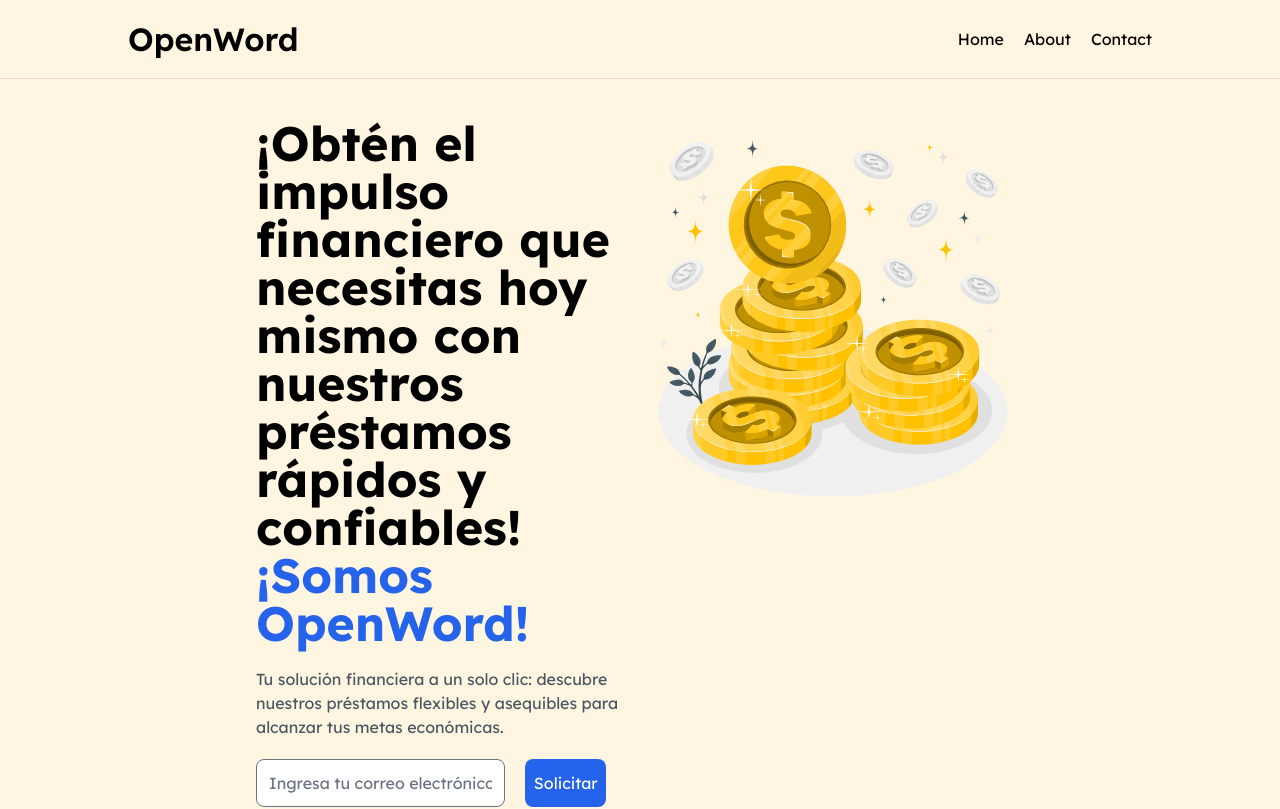
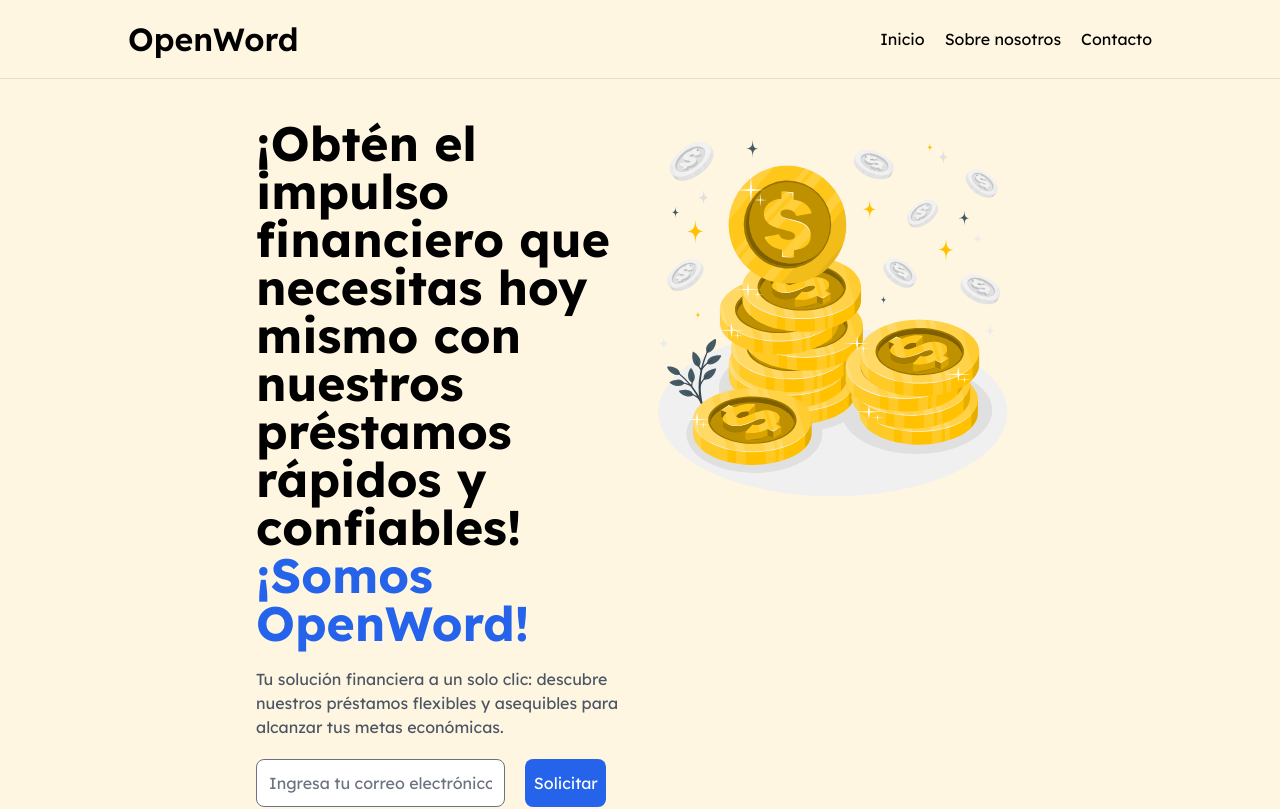
Before and after one commit to miguelhenaoa/next-js-challenge, a Next.js app: page / in a window 1280 px wide. Shown: the top 809 px of the page. Built offline with nearby package versions, Linux system fonts and the light colour scheme.

Commit message:
feat: update link names and responsive

```diff
--- a/app/layout.tsx
+++ b/app/layout.tsx
@@ -11,9 +11,9 @@ export const metadata = {
 };
 
 const links = [
-  { label: 'Home', route: '/' },
-  { label: 'About', route: '/about' },
-  { label: 'Contact', route: '/contact' },
+  { label: 'Inicio', route: '/' },
+  { label: 'Sobre nosotros', route: '/about' },
+  { label: 'Contacto', route: '/contact' },
 ];
 
 export default function RootLayout({
@@ -31,7 +31,9 @@ export default function RootLayout({
       </head>
       <body className={inter.className}>
         <header className='border-b border-gray-900/10'>
-          <h4>OpenWord</h4>
+          <Link href={'/'}>
+            <h4>OpenWord</h4>
+          </Link>
           <nav>
             <ul className='navigation'>
               {links.map(({ label, route }) => (
--- a/app/page.tsx
+++ b/app/page.tsx
@@ -63,7 +63,7 @@ export default function Home() {
           />
         </div>
       </section>
-      <section className="bg-[#fafafc] py-20 grid justify-center gap-y-10">
+      <section className="bg-[#fafafc] px-10 py-20 grid justify-center gap-y-10 lg:px-5">
         <h3 className="text-center text-2xl sm:text-3xl md:text-4xl">Usa cualquiera de nuestros aliados</h3>
         <div className="w-100 grid grid-cols-1 gap-6">
           <Card
@@ -117,7 +117,9 @@ export default function Home() {
             </article>
           </section>
         </section>
-        <h6 className='font-normal'>¿Quieres conocer más sobre nosotros?, visita este <Link className='text-blue-600' href={'/about'}>enlace</Link></h6>
+        <h6 className='font-normal'>
+          ¿Quieres conocer más sobre nosotros?, visita este <Link className='text-blue-600' href={'/about'}>enlace</Link>
+        </h6>
       </section>
     </section>
   );
```
